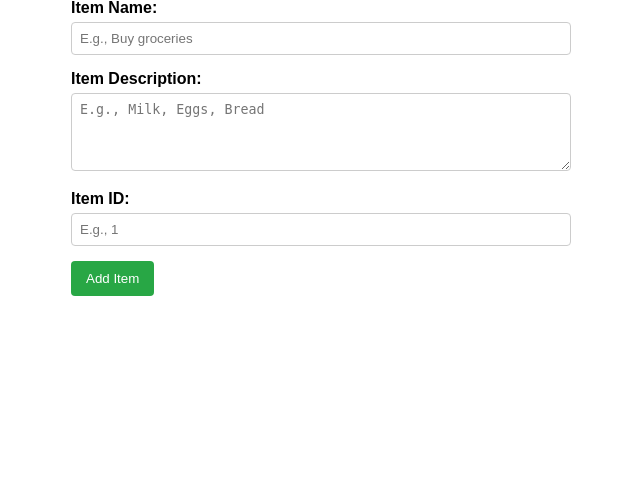
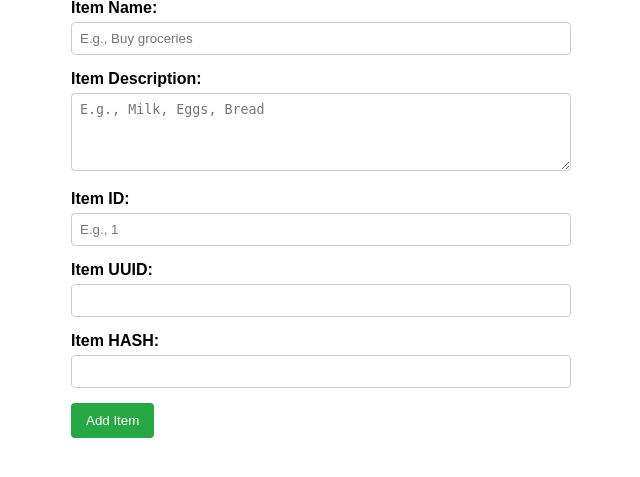
Before and after one commit to RaghavaBusanaboina/raghava_tutedude, a Flask app: template templates/todo.html in a window 1280 px wide. Shown: the part 129-606 px from the top of the page, without its empty margins (319-959 px from the left). Run offline with Flask 3, Linux system fonts and the light colour scheme; the template is opened without the code that fills it, so the values that code supplies are empty.

Commit message:
rollback to id commit

```diff
--- a/app.py
+++ b/app.py
@@ -39,6 +39,25 @@ def index():
 def success():
     return render_template('success.html')
 
+@app.route('/todo', methods=['GET', 'POST'])
+def todo():
+    message = None
+    if request.method == 'POST':
+        item_name = request.form.get('item_name')
+        item_description = request.form.get('item_description')
+        item_id = request.form.get('item_id')
+        if item_name and item_description:
+            try:
+                # Save the to-do item to MongoDB
+                db['todos'].insert_one({"item_name": item_name, "item_description": item_description,"item_id":item_id})
+                message = "To-Do item added successfully!"
+            except Exception as e:
+                message = f"Error adding item: {str(e)}"
+        else:
+            message = "Both fields are required."
+
+    return render_template('todo.html', message=message)
+
 @app.route('/api', methods=['GET'])
 def get_api_data():
     try:
--- a/templates/todo.html
+++ b/templates/todo.html
@@ -36,6 +36,18 @@
             <input type="text" id="item_id" name="item_id" placeholder="E.g., 1" required>
         </div>
 
+        <div class="form-group">
+            <label for="item_UUID">Item UUID:</label>
+            <input type="text" id="item_UUID" name="item_UUID" required>
+        </div>
+
+        <div class="form-group">
+            <label for="item_hash">Item HASH:</label>
+            <input type="text" id="item_hash" name="item_hash" required>
+        </div>
+
+
+
         <button type="submit">Add Item</button>
     </form>
 </body>
```
